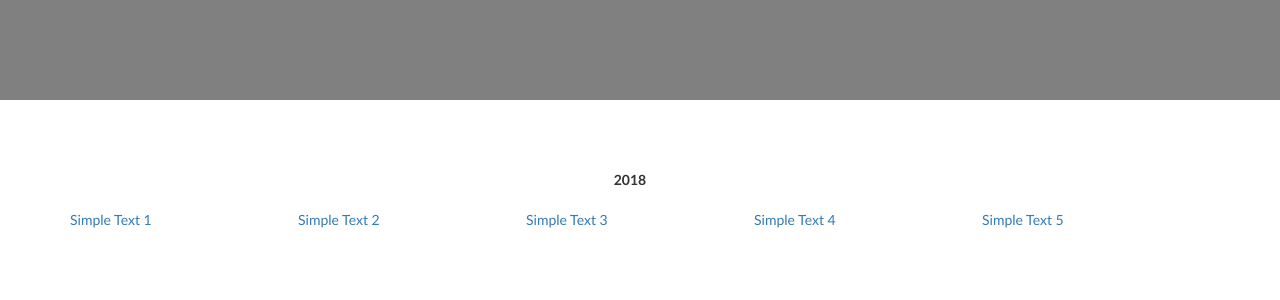
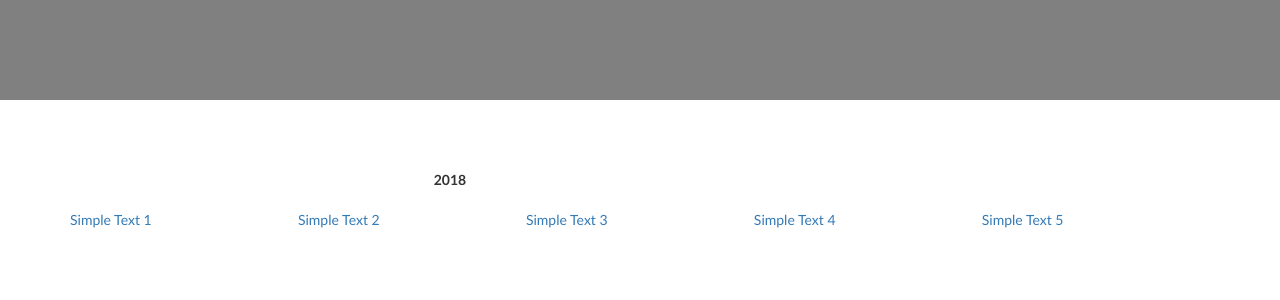
Before and after one commit to njxjtu/njxjtu.github.io, a Jekyll site: the page things2.html, which Jekyll copies as it is, in a window 1280 px wide. Shown: the top 300 px of the page. Built offline with Jekyll 4.4.1, drawn with Linux system fonts in a browser that asks for light colours; nearby versions of some CDN libraries.

Commit message:
Update things2.html

```diff
--- a/things2.html
+++ b/things2.html
@@ -19,7 +19,7 @@
 <div class="container">
 <table style="width:100%">
   <tr>
-    <th colspan="5" style="padding: 20px 40px 20px 20px"><center>2018</center></th>
+    <th colspan="5" style="padding: 20px 400px 20px 20px"><center>2018</center></th>
   </tr>
   <tr>
     <td><a href="test.txt" >Simple Text 1</a></td>
```
